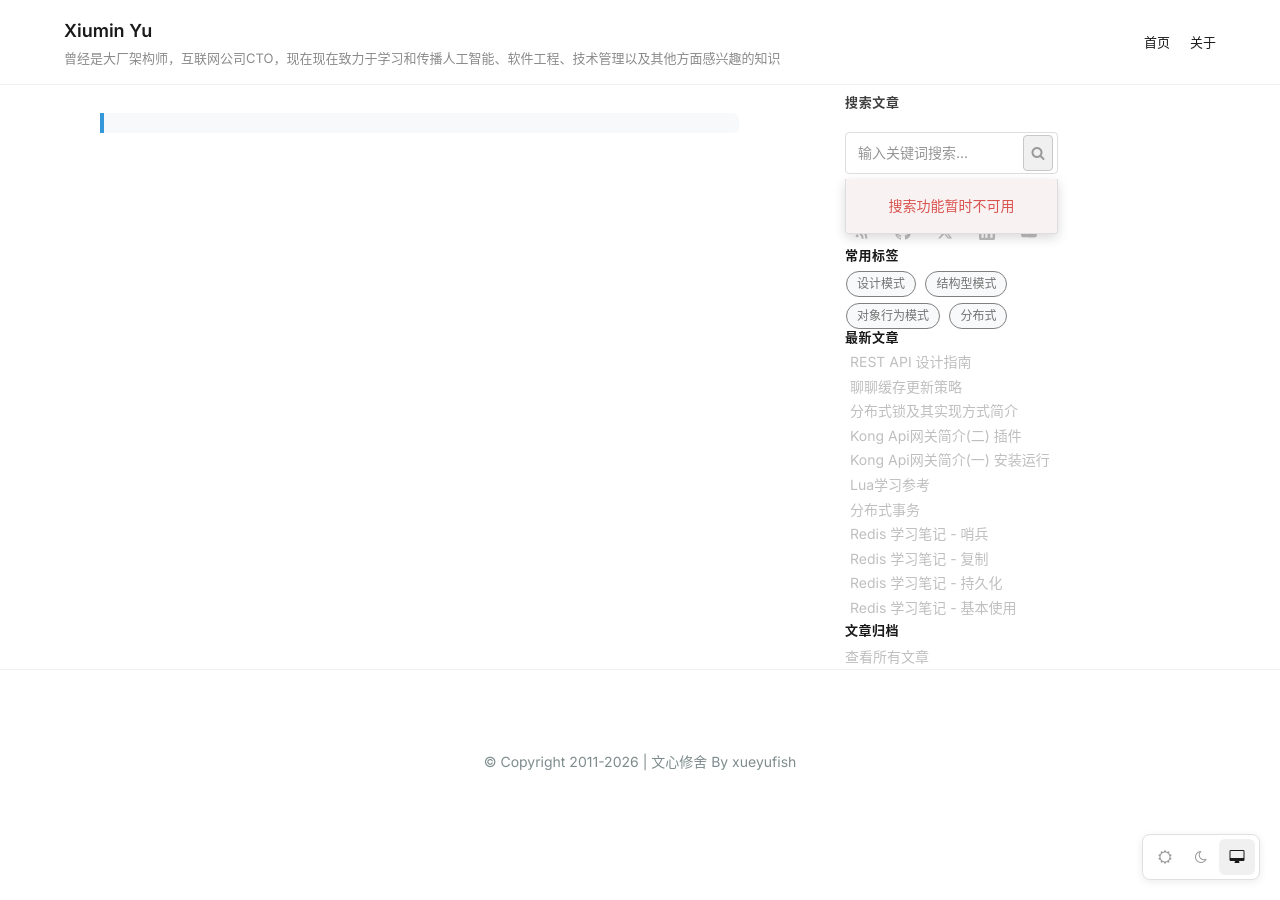
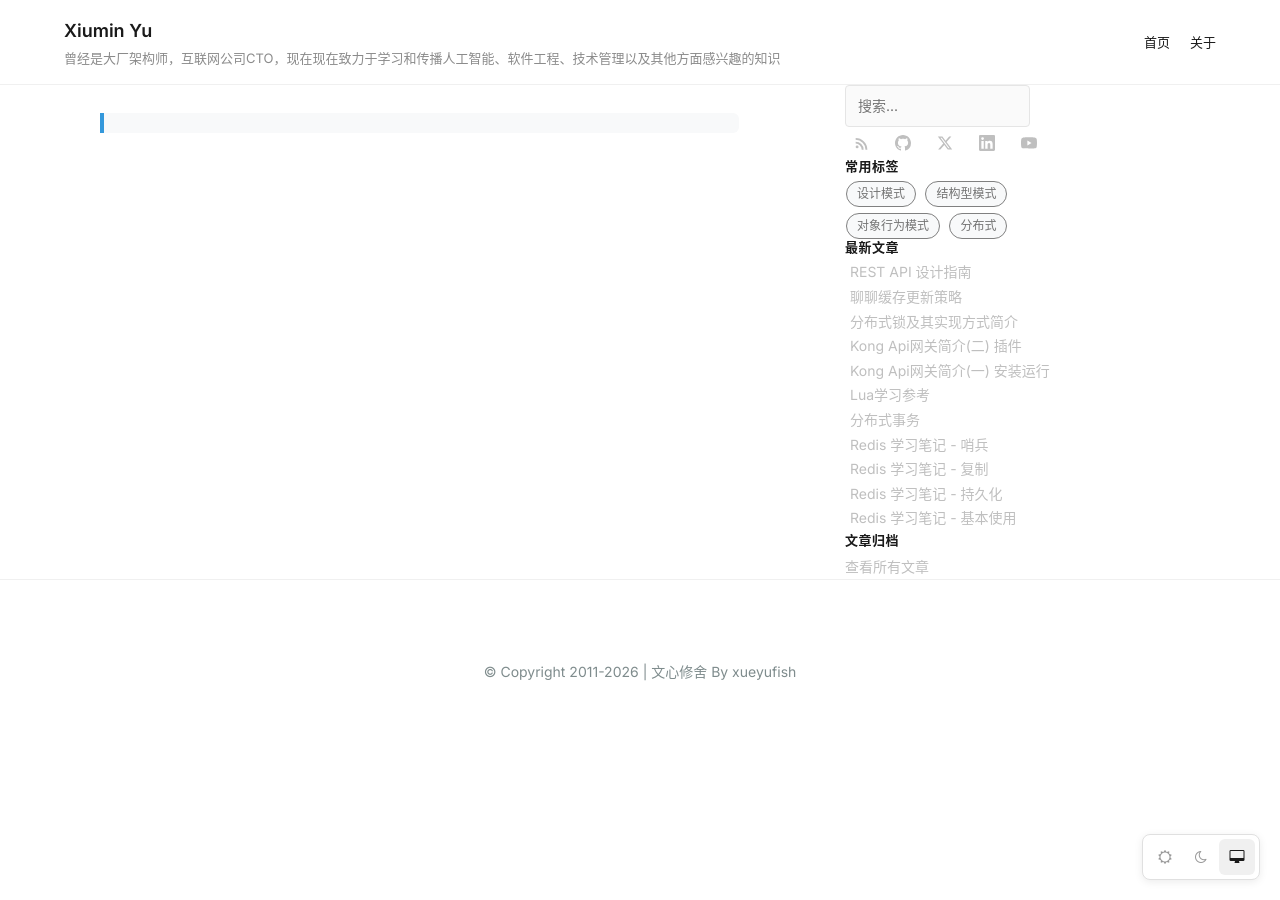
Before and after one commit to xueyufish/xueyufish.github.io, a Jekyll site: the page built from about.html, in a window 1280 px wide. Built offline with Jekyll 4.4.1, drawn with Linux system fonts in a browser that asks for light colours; comment, search, counter and statistics services are not loaded.

Commit message:
fix: simplify detail page sidebar search section

```diff
--- a/_layouts/page.html
+++ b/_layouts/page.html
@@ -26,23 +26,15 @@ layout: default
     <aside class="col-lg-3 col-lg-offset-0 col-md-3 col-md-offset-0 col-sm-12 col-xs-12 sidebar-container" role="complementary" aria-label="侧边栏">
       <!-- 搜索框 -->
       <section class="visible-md visible-lg" aria-label="搜索">
-        <div class="search-container" role="search">
-          <h5>搜索文章</h5>
-          <div class="search-input-wrapper">
-            <label for="search-input" class="sr-only">搜索文章</label>
-            <input type="search" id="search-input" placeholder="输入关键词搜索..." autocomplete="off" aria-label="搜索文章">
-            <button id="search-button" class="search-button" aria-label="开始搜索">
-              <i class="fa fa-search" aria-hidden="true"></i>
-            </button>
-          </div>
-          <div id="search-loading" class="search-loading" role="status" aria-live="polite">加载中...</div>
-          <div id="search-results" class="search-results" role="listbox" aria-label="搜索结果"></div>
+        <div class="home-aside-search">
+          <form action="{{ "/search/" | prepend: site.baseurl }}" method="get" role="search">
+            <input type="search" name="q" placeholder="搜索..." aria-label="搜索文章">
+          </form>
         </div>
       </section>
 
       <!-- 社交链接 -->
       <section class="visible-md visible-lg" aria-label="社交媒体">
-        <h3 class="home-aside-title">Connect</h3>
         <div class="home-aside-social">
           {% if site.RSS %}
           <a href="{{ "/feed.xml" | prepend: site.baseurl }}" title="RSS">
```
